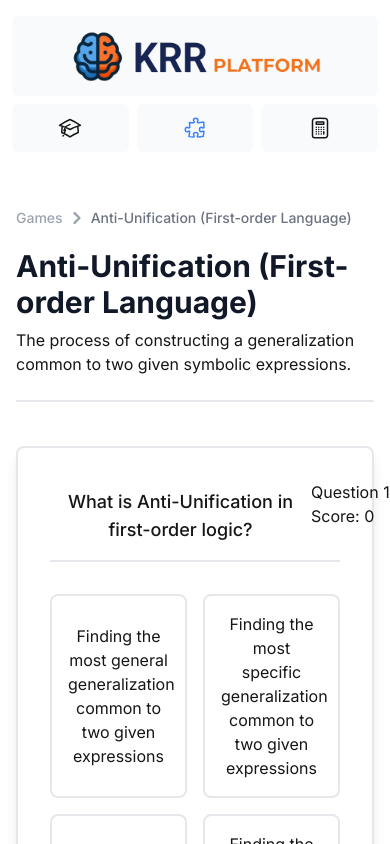
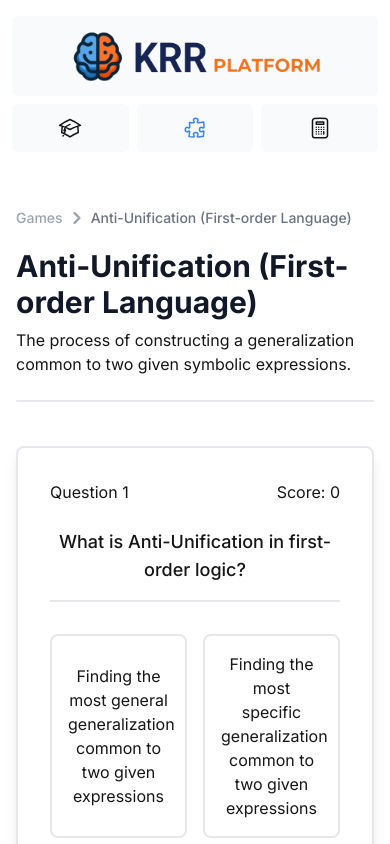
Before and after one commit to krr-platform/krr-platform, a Next.js app in the folder frontend/: page /dashboard/games/anti-unification-first-order-language in a window 390 px wide. Shown: the top 844 px of the page. Built offline with nearby package versions, Linux system fonts and the light colour scheme; a web font is replaced by a local one.

Commit message:
feat: responsive question layout

```diff
--- a/frontend/src/app/dashboard/games/anti-unification-first-order-language/Game.tsx
+++ b/frontend/src/app/dashboard/games/anti-unification-first-order-language/Game.tsx
@@ -38,8 +38,8 @@ export default function Game() {
     return (
         <div className="px-4">
             <div className="rounded-lg w-full p-8 shadow-lg border-2">
-                <div className="grid grid-cols-10 border-b-2 pb-2 mb-8">
-                    <div className="text-center col-span-9">
+                <div className="md:grid md:grid-cols-10 border-b-2 pb-2 mb-8 flex flex-col-reverse">
+                    <div className="text-center md:col-span-9 ">
                         <h1
                             className="text-lg font-medium pt-2"
                         >
@@ -57,7 +57,7 @@ export default function Game() {
                             />
                         )}
                     </div>
-                    <div className="text-right mb-4 col-span-1">
+                    <div className="text-right mb-4 md:col-span-1 flex justify-between md:block">
                         <div>
                             Question&nbsp;
                             {currentQuestion.id + 1}
```
